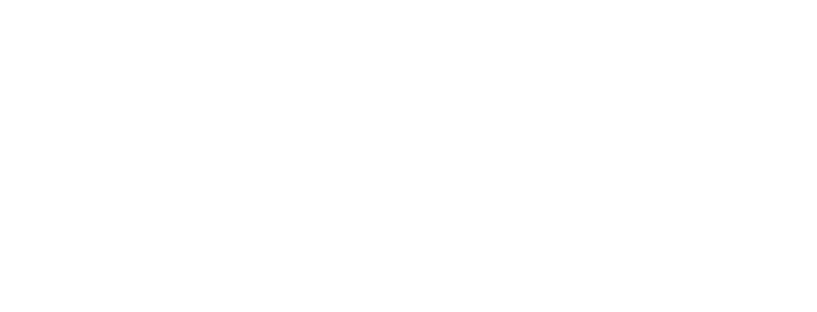
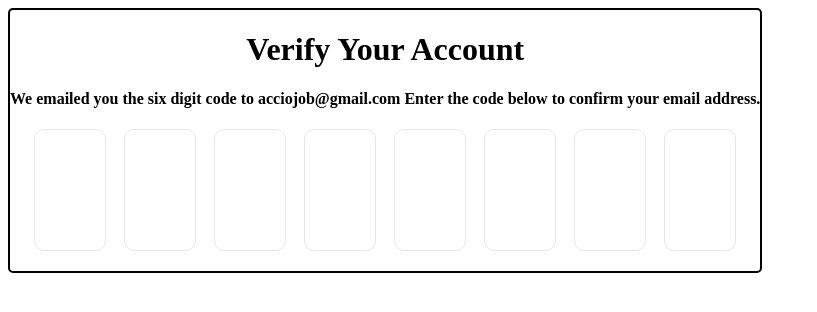
Before and after one commit to acciojob/OTP-Srikanth44437, a website: page main.html in a window 1280 px wide. Shown: the whole page, without its empty margins (0-817 px from the left). Drawn offline with Linux system fonts and the light colour scheme.

Commit message:
created a submission

```diff
--- a/main.html
+++ b/main.html
@@ -8,6 +8,13 @@
 
 <body>
 	<!-- the entire body must be written by student -->
+	<h1 id="verification_heading">Verify Your Account</h1>
+    <h4 id="verification_subtext">
+      We emailed you the six digit code to acciojob@gmail.com Enter the code
+      below to confirm your email address.
+    </h4>
+    <div class="code-container"></div>
+
     <script type="text/javascript" src="./script.js">
 </script>
 
--- a/script.js
+++ b/script.js
@@ -1 +1,43 @@
-//your JS code here. If required.
+const codeContainer = document.querySelector(".code-container");
+const numberOfInputs = 8;
+let lastEnteredInputElement = null;
+
+function onInput(event) {
+    const currentElement = event.target;
+    console.log("event triggered");
+    if (currentElement.value) {
+        lastEnteredInputElement = currentElement;
+        currentElement.nextElementSibling && currentElement.nextElementSibling.focus();
+    }
+}
+
+function onBackSpace(e) {
+    e.target.value = "";
+    e.target.previousElementSibling && e.target.previousElementSibling.focus();
+}
+
+function onEnter(e) {
+    if (e.target.value) {
+        e.target.nextElementSibling && e.target.nextElementSibling.focus();
+    }
+}
+
+function onKeyUp(e) {
+    if (e.key === "Enter") {
+        onEnter(e);
+    }
+    else if (e.key === "Backspace") {
+        onBackSpace(e);
+    }
+}
+
+for (let i = 1; i <= numberOfInputs; i++) {
+    const input = document.createElement("input");
+    input.className = "code";
+    input.maxLength = 1;
+
+    input.addEventListener("input", onInput);
+    input.addEventListener("keyup", onKeyUp);
+
+    codeContainer.appendChild(input);
+}
--- a/styles.css
+++ b/styles.css
@@ -1 +1,33 @@
 /*  your css code here. If applicable */
+body{
+	border:2px solid black;
+	border-radius:5px;
+	display:inline-block;
+	justify-content:space-around;
+	align-content:center;
+}
+#verification_heading{
+	text-align:center;
+}
+#verification_subtext{
+	text-align:center
+}
+.code-container{
+    display: flex;
+	justify-content:space-around;
+    margin-inline:20px;
+	margin-bottom:20px;
+    gap: 10px;
+}
+.code {
+    border: 1px solid #e7e7e7;
+    padding: 10px;
+    width: 50px;
+    height: 100px;
+    border-radius: 10px;
+    font-size: 2rem;
+    text-align: center;
+}
+.code:focus {
+    outline: 1px solid blue;
+}
```
